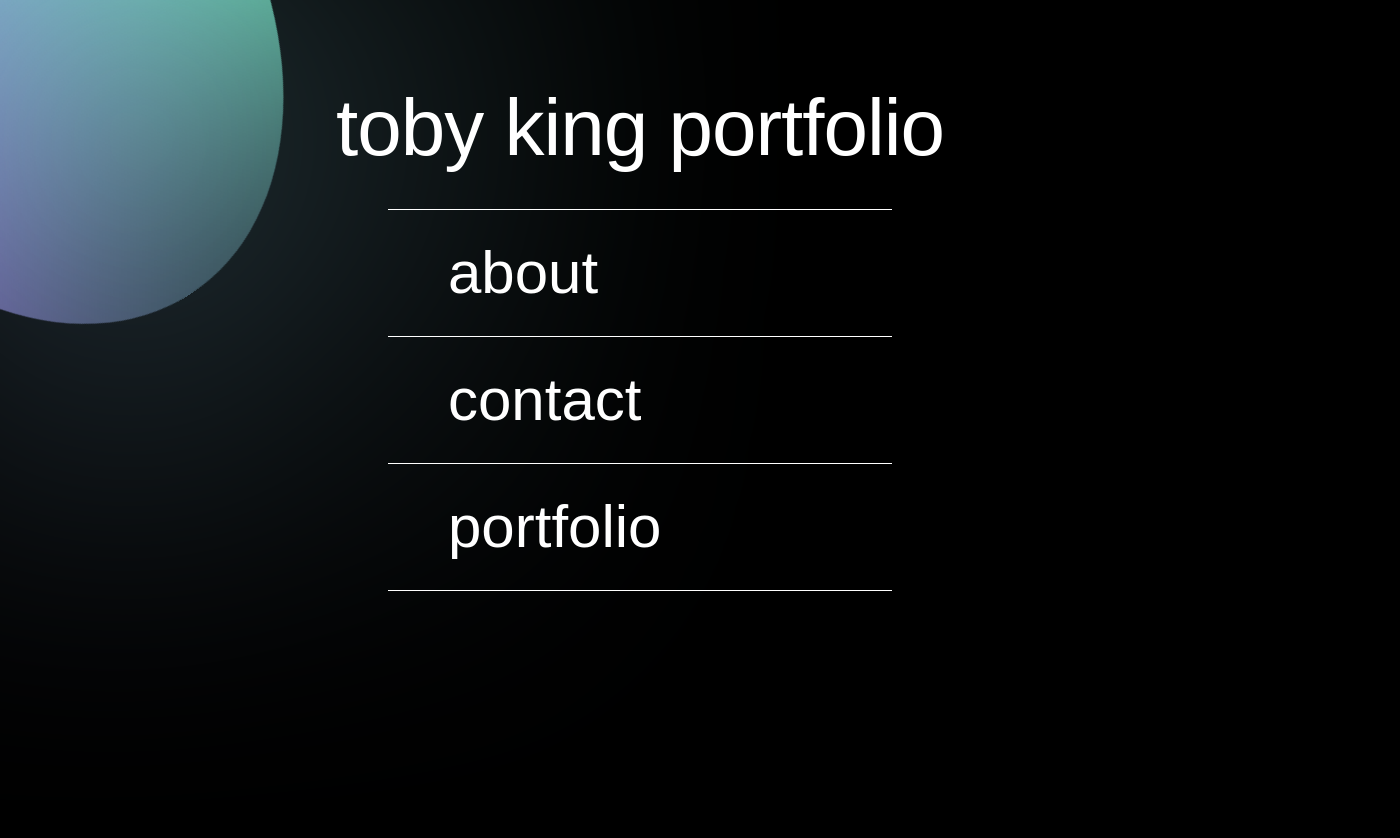
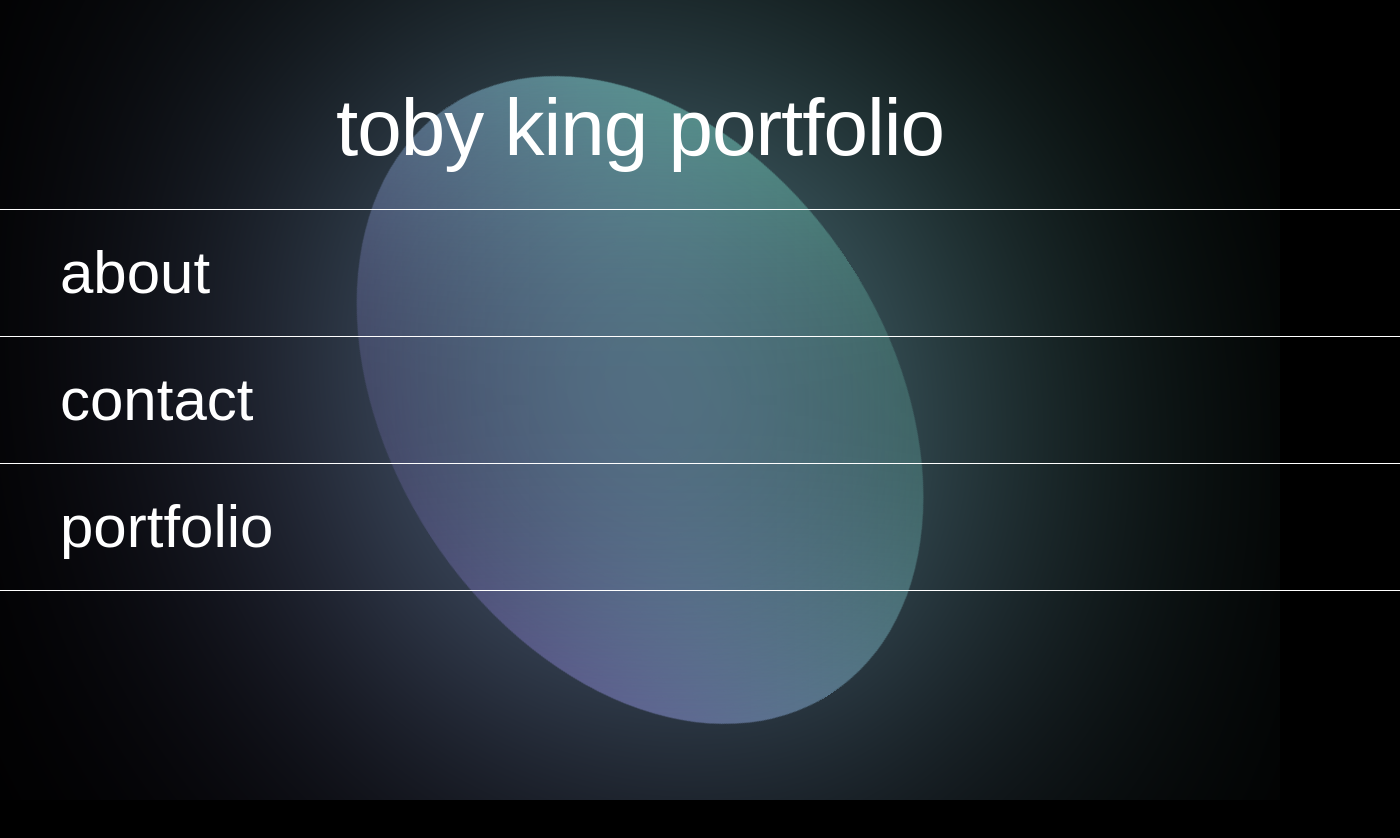
Before and after one commit to Tobyking13/main-portfolio, a plain HTML site: page index.html in a window 1280 px wide. Shown: the whole page, 1400 px wide, since content can reach past the window. Drawn offline with Linux system fonts and the light colour scheme; a web font is replaced by a local one.

Commit message:
updates portfolio, adds some text

```diff
--- a/css/styles.css
+++ b/css/styles.css
@@ -1,6 +1,6 @@
 :root {
-    --light-grey: #90A4AE;
-    --dark-grey: #455A64;
+    --light: #00ff7bd2;
+    --dark: #380032;
 }
 
 html {
@@ -11,7 +11,7 @@ body {
     background-color: rgb(0, 0, 0);
     height: 100vh;
     display: flex;
-    align-items: center;
+    /* align-items: center; */
     justify-content: center;
     flex-direction: column;
     margin: 0;
@@ -68,7 +68,7 @@ body {
 
 .link {
     position: relative;
-    width: 30%;
+    width: 100%;
     font-family: 'Whisperer', sans-serif;
     display: block;
     color: white;
@@ -91,8 +91,8 @@ body {
     background: linear-gradient(
         to right,
         transparent,
-        var(--light-grey) var(--light-percent),
-        var(--dark-grey)
+        var(--light) var(--light-percent),
+        var(--dark)
     );
     content: "";
     left: 0px;
```
